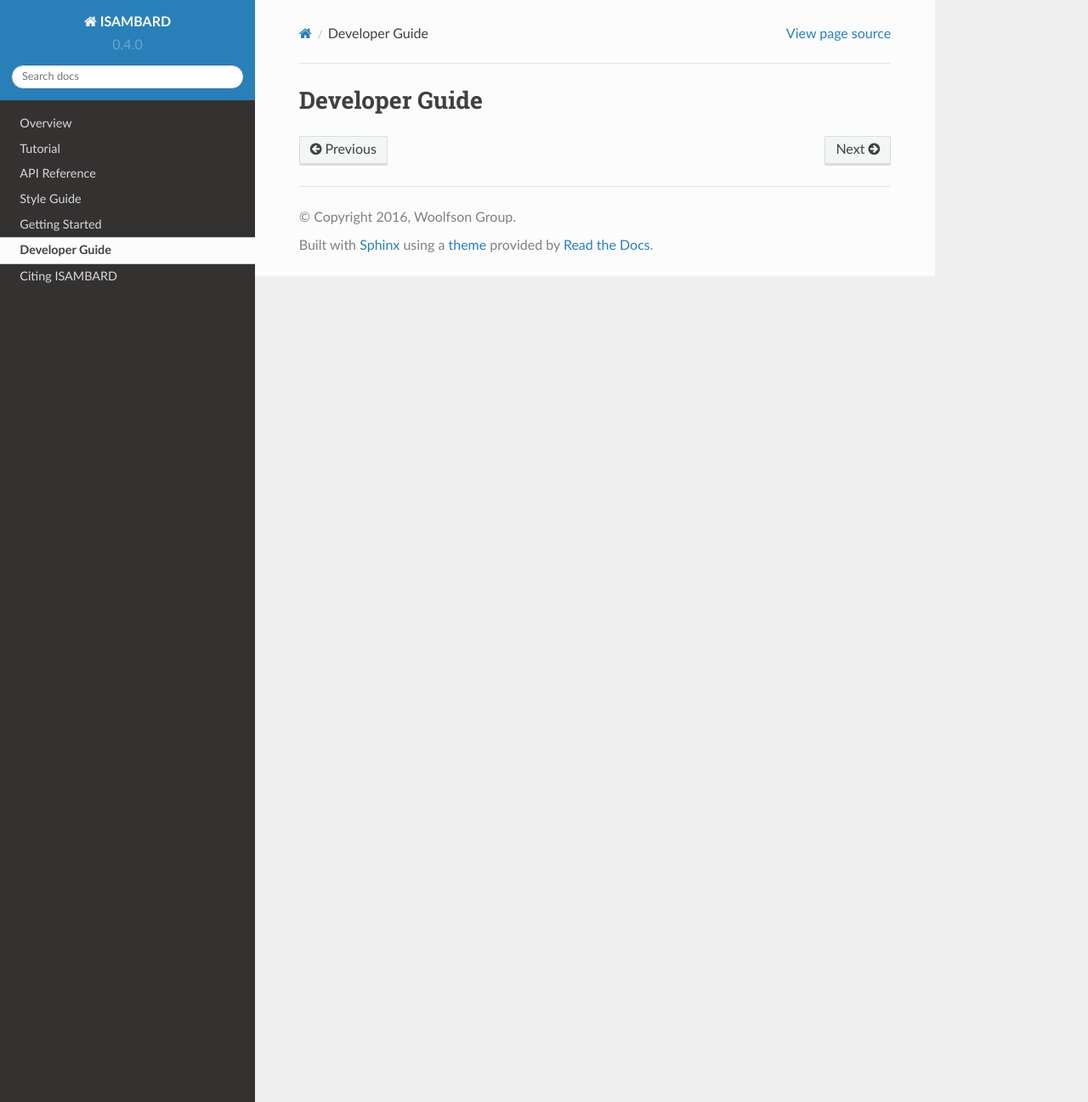
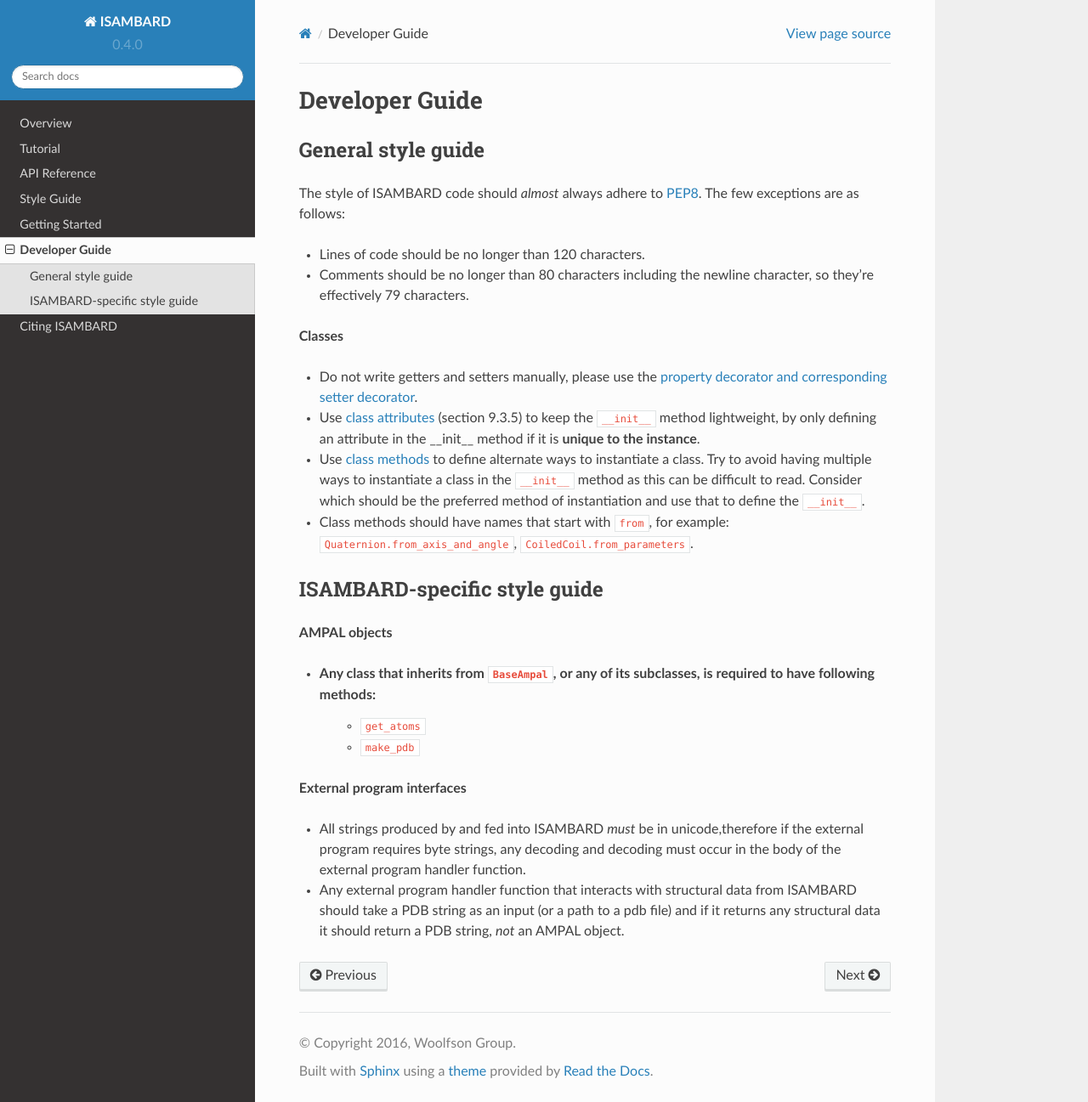
Before and after one commit to isambard-uob/isambard, a Sphinx documentation site: the page built from docs/developer_guide.rst, in a window 1280 px wide and 1297 px high. Shown: the whole window at 85% size. Built offline with Sphinx 7.4.7 and the Read the Docs theme 2.0.0, drawn with Linux system fonts in a browser that asks for light colours.

Commit message:
Converted style_guide into rst and merged it with developer_guide.

```diff
--- a/docs/developer_guide.rst
+++ b/docs/developer_guide.rst
@@ -1,3 +1,45 @@
 ###############
 Developer Guide
 ###############
+
+
+General style guide
+###################
+
+The style of ISAMBARD code should *almost* always adhere to `PEP8 <https://www.python.org/dev/peps/pep-0008/>`_.
+The few exceptions are as follows:
+
+- Lines of code should be no longer than 120 characters.
+- Comments should be no longer than 80 characters including the newline character, so they're effectively 79 characters.
+
+
+**Classes**
+
+- Do not write getters and setters manually, please use the
+  `property decorator and corresponding setter decorator <https://docs.python.org/2/library/functions.html#property>`_.
+- Use `class attributes <https://docs.python.org/2/tutorial/classes.html>`_ (section 9.3.5)
+  to keep the ``__init__`` method lightweight, by only defining an attribute in the __init__ method if it is
+  **unique to the instance**.
+- Use `class methods <https://docs.python.org/2/library/functions.html#classmethod>`_ to define alternate ways to
+  instantiate a class. Try to avoid having multiple ways to instantiate a class in the ``__init__`` method as this can
+  be difficult to read. Consider which should be the preferred method of instantiation and use that to define the
+  ``__init__``.
+- Class methods should have names that start with ``from``, for example: ``Quaternion.from_axis_and_angle``,
+  ``CoiledCoil.from_parameters``.
+
+ISAMBARD-specific style guide
+#############################
+
+**AMPAL objects**
+
+- Any class that inherits from ``BaseAmpal``, or any of its subclasses, is required to have following methods:
+    - ``get_atoms``
+    - ``make_pdb``
+
+**External program interfaces**
+
+- All strings produced by and fed into ISAMBARD *must* be in unicode,therefore if the external program requires
+  byte strings, any decoding and decoding must occur in the body of the external program handler function.
+- Any external program handler function that interacts with structural data from ISAMBARD should take a PDB string
+  as an input (or a path to a pdb file) and if it returns any structural data it should return a PDB string, *not* an
+  AMPAL object.
```
